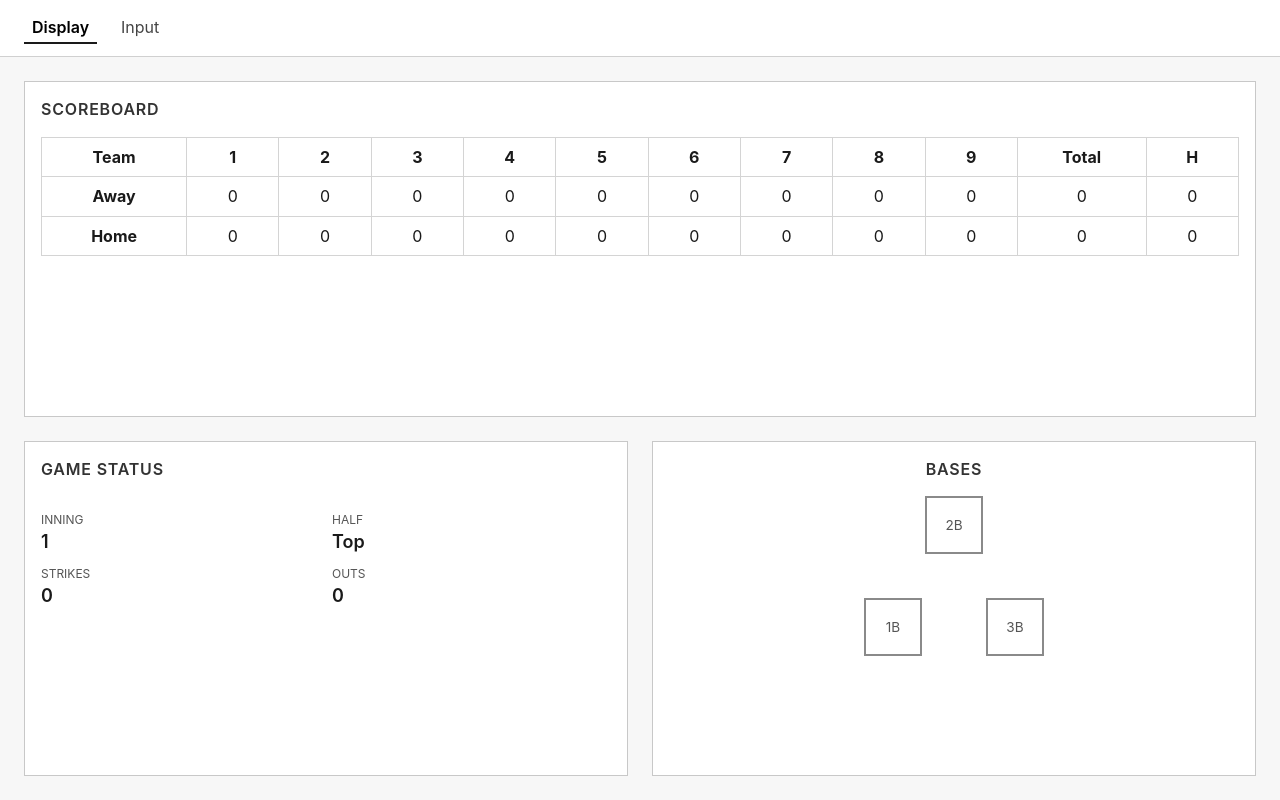
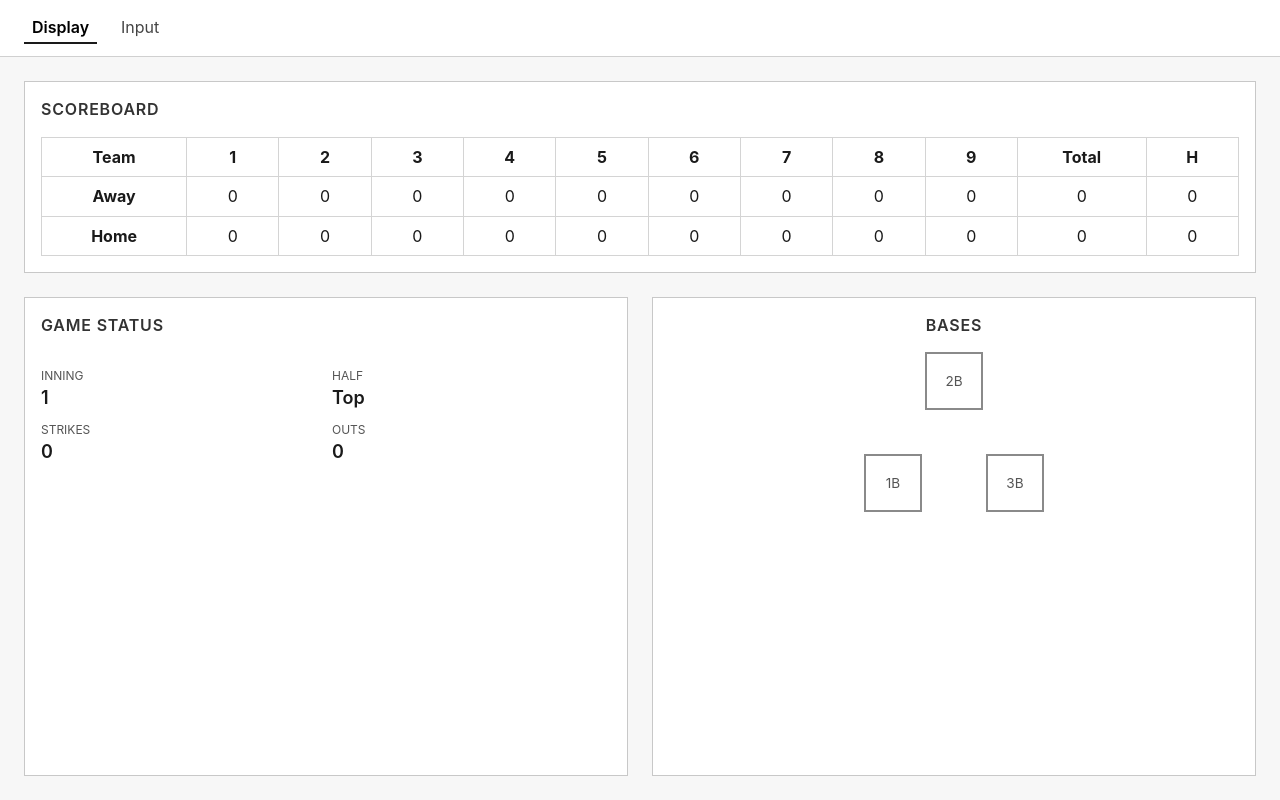
Before and after one commit to alexporasz/beerbaseball-app, a React (Vite) app: page /display in a window 1280 px wide. Built offline with nearby package versions, Linux system fonts and the light colour scheme.

Commit message:
Adjust scoreboard panel height

```diff
--- a/src/styles/display.css
+++ b/src/styles/display.css
@@ -2,7 +2,7 @@
   flex: 1;
   display: grid;
   grid-template-columns: repeat(2, minmax(0, 1fr));
-  grid-template-rows: repeat(2, minmax(0, 1fr));
+  grid-template-rows: auto minmax(0, 1fr);
   grid-template-areas:
     'scoreboard scoreboard'
     'status diamond';
```
